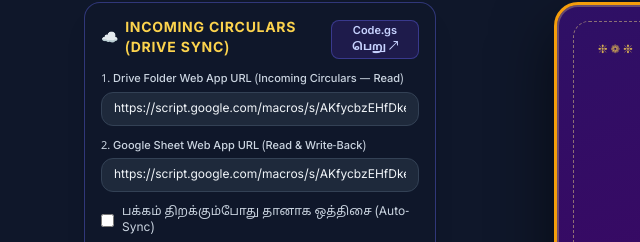
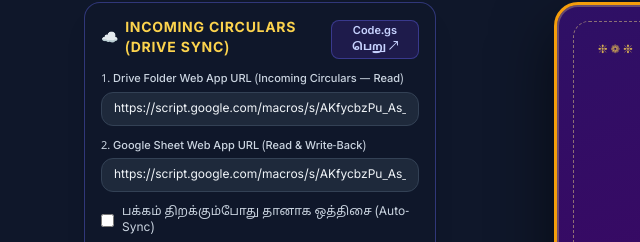
Before and after one commit to agmhss/scheduler, a plain HTML site: page index.html in a window 1280 px wide. Shown: the part 133-375 px from the top of the page, 4-644 px from the left. Drawn offline with nearby package versions, Linux system fonts and the light colour scheme; a web font is replaced by a local one.

Commit message:
Update DEFAULT_WEB_APP_URL in index.html

```diff
--- a/index.html
+++ b/index.html
@@ -477,7 +477,7 @@
 
   <script>
     const STORAGE_KEY = 'agmhss_vertical_tamil_poster_v5';
-    const DEFAULT_WEB_APP_URL = 'https://script.google.com/macros/s/AKfycbzEHfDkelY5TRX3vIjAbsVABZdBY6mWFZNQzO-rKdBgOk5KmWlxi3f8xADOiaHJN16X/exec';
+    const DEFAULT_WEB_APP_URL = 'https://script.google.com/macros/s/AKfycbzPu_As_teGVKl8ryxlSYfd3X1si92lV8pv-aMEDNFhne8kpCffsOXlglefVseqK4d0rA/exec';
 
     const APPS_SCRIPT_CODE = `/**
  * ANNA GOVT MODEL HR SEC SCHOOL, PATTEESWARAM — Incoming Circulars to Tamil Poster Bridge (Code.gs)
```
